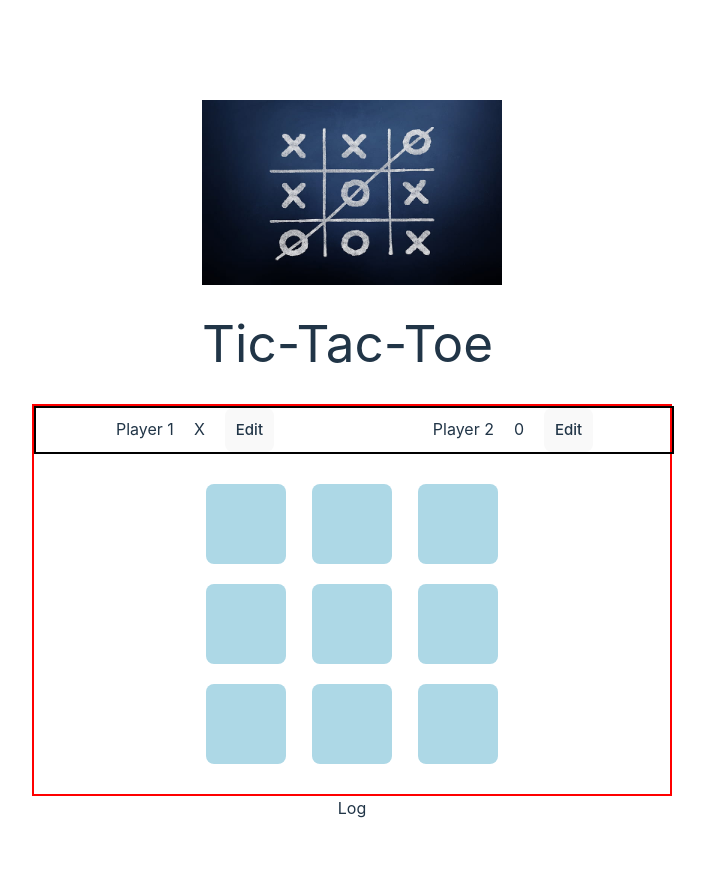
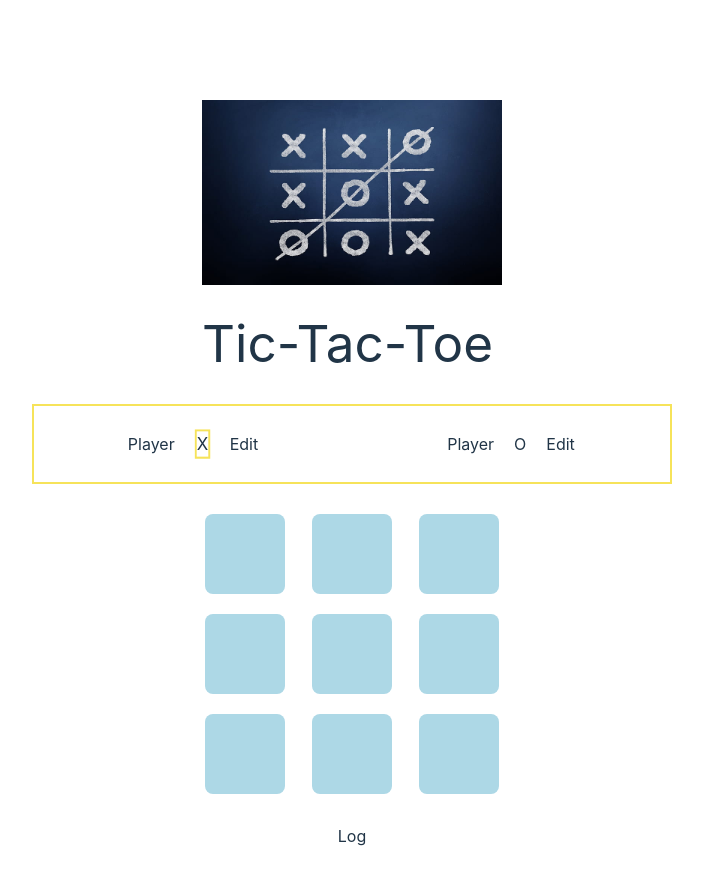
Before and after one commit to Muhammad-Arslan11/tic-tac-toe-react, a React (Vite) app: page / in a window 1280 px wide. Shown: the whole page, without its empty margins (288-993 px from the left). Before the commit the page ends 852 px from the top, so only its background shows below. Built offline with nearby package versions, Linux system fonts and the light colour scheme.

Commit message:
animations, highlight, and gmaeBoard marks are done

```diff
--- a/src/App.jsx
+++ b/src/App.jsx
@@ -19,11 +19,11 @@ function App() {
     <>
     <main>
       <div id="gameContainer">
-        <ol className='playersContainer'>
-         <Player name="Player 1" symbol="X" />
-         <Player name="Player 2" symbol="0" />
+        <ol className='playersContainer hightlight-player'>
+         <Player name="Player" symbol="X" isActive={activePlayer === 'X'} />
+         <Player name="Player" symbol="O"  isActive={activePlayer === 'O'}/>
         </ol>
-       <GameBoard onPlayerSelect={handleSelectSquare} />
+       <GameBoard onPlayerSelect={handleSelectSquare} activePlayerSymbol={activePlayer} />
       </div>
 
       Log
--- a/src/components/GameBoard.jsx
+++ b/src/components/GameBoard.jsx
@@ -21,7 +21,7 @@ export default function GameBoard(props){
 
      setGameBoard((prevGameBoard)=>{
        const updatedGameBoard = [...prevGameBoard.map((prevArray) => [...prevArray])]; // it hold the content of original array
-        updatedGameBoard[rowIndex][colIndex] = 'X';
+        updatedGameBoard[rowIndex][colIndex] = props.activePlayerSymbol;
         return updatedGameBoard;
      });
 
@@ -37,7 +37,7 @@ export default function GameBoard(props){
                 {row.map((playerSymbol, colIndex)=> (
             <li key={colIndex}>
                 <button
-                className="game-board-btn"
+                className={`game-board-btn ${playerSymbol ? 'marked' : ''}`}
                 onClick={()=> handleSelectSquare(rowIndex,colIndex)}>
                   {playerSymbol}
                   </button>
@@ -53,4 +53,5 @@ export default function GameBoard(props){
 
 GameBoard.propTypes = {
   onPlayerSelect: PropTypes.func.isRequired,
+  activePlayerSymbol: PropTypes.string,
 };
--- a/src/components/Player.jsx
+++ b/src/components/Player.jsx
@@ -18,7 +18,9 @@ export default function Player(props) {
     setIsEditing((editing)=> !editing );
   }
 
-   let editablePlayerName =    <span className="playerName">{playerName}</span>;
+   let editablePlayerName =     <span className={`playerName ${props.isActive ? 'active' : ''}`}>
+   {playerName}
+ </span>
 
     if(isEditing){
       editablePlayerName = <input type="text" required value={playerName} onChange={handleChange}/>;
@@ -27,12 +29,12 @@ export default function Player(props) {
 
   return (
     <>
-      <li className="player">
+      <li className={`player`}>
        {editablePlayerName}
-        <span className="playerSymbo">{props.symbol}</span>
-        <button className="editButton" onClick={handleClick} >{
+        <span className={`playerSymbol ${props.isActive ? 'active' : ''}`}>{props.symbol}</span>
+        <div className="editButton" onClick={handleClick} >{
           isEditing ? "Save" : "Edit"
-           }</button>
+           }</div>
       </li>
     </>
   );
@@ -41,4 +43,5 @@ export default function Player(props) {
 Player.propTypes = {
   name: PropTypes.string.isRequired,
   symbol: PropTypes.string.isRequired,
+  isActive: PropTypes.bool,
 };
--- a/src/index.css
+++ b/src/index.css
@@ -91,12 +91,12 @@ button:focus-visible {
 #gameContainer{
   width: 40rem;
   /* height: 20rem; */
-  border: 2px solid red;
+  /* border: 2px solid red; */
 
 
 }
 .playersContainer{
-  height: 3rem;
+  height: 5rem;
   width: 40rem;
   border: 2px solid black;
   display: flex;
@@ -104,19 +104,27 @@ button:focus-visible {
 }
 .player{
   width: 50%;
-  height: 3rem;
+  height: full;
+  display: flex;
+  align-items: center;
+  justify-content: center;
 
 }
+.hightlight-player{
+  border-color: #f6e35a;
+
+}
+
 .player:hover{
-  background-color: red;
+  background-color: #ffffff;
   cursor: pointer;
+  color: black;
 }
 .playerName{
 margin-right: 20px;
 }
-.playerSymbol{
 
-}
+
 .editButton{
   margin-left: 20px;
 }
@@ -141,3 +149,61 @@ margin-right: 20px;
   padding: 5px;
   text-align: center;
 }
+
+
+
+
+/* Highlight the player's field when active */
+.player.active {
+  border: 2px solid #f6e35a;
+  animation: pulse 2s infinite ease-in-out;
+}
+
+/* Highlight the player's symbol when active */
+.playerSymbol.active {
+  border: 2px solid #f6e35a;
+  animation: pulse 2s infinite ease-in-out;
+}
+
+/* Animation for the pulse effect */
+@keyframes pulse {
+  0% {
+    transform: scale(1);
+  }
+  50% {
+    transform: scale(1.1);
+  }
+  100% {
+    transform: scale(1);
+  }
+}
+
+/* Add hover effects for both player and playerSymbol (if needed) */
+.player:hover, .playerSymbol:hover {
+  cursor: pointer;
+}
+
+/* Optional styles for input field */
+input[type="text"] {
+  border: 2px solid #646cff;
+  padding: 5px;
+  border-radius: 4px;
+}
+
+/* Animation for when a mark is placed on the game board */
+@keyframes symbolGrow {
+  0% {
+    transform: scale(1);   /* Start at normal size */
+  }
+  50% {
+    transform: scale(1.3); /* Scale up the symbol slightly */
+  }
+  100% {
+    transform: scale(1);   /* Return to normal size */
+  }
+}
+
+/* Applying the grow animation when a symbol is placed on the game board */
+.game-board-btn.marked {
+  animation: symbolGrow 0.5s ease-in-out;
+}
```
